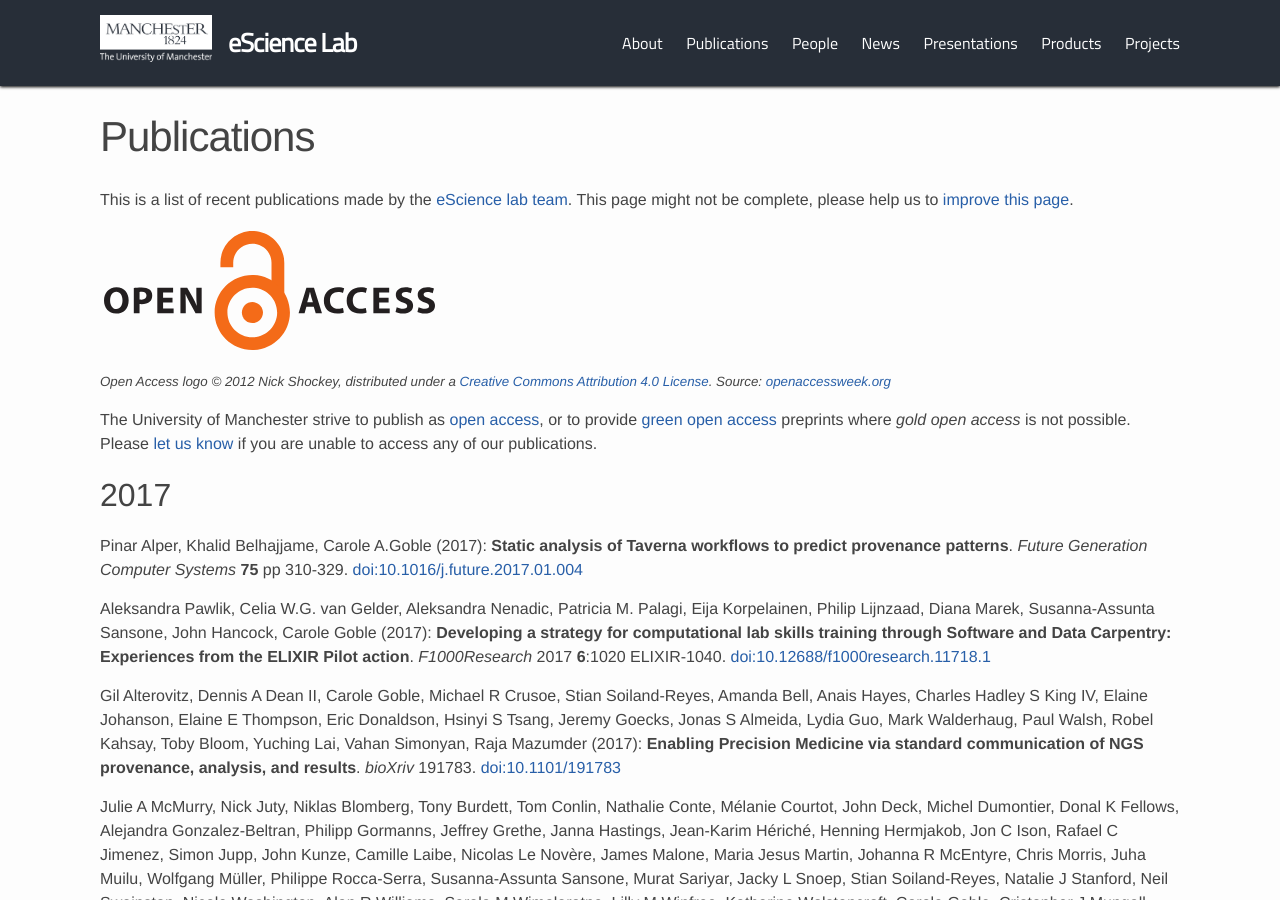
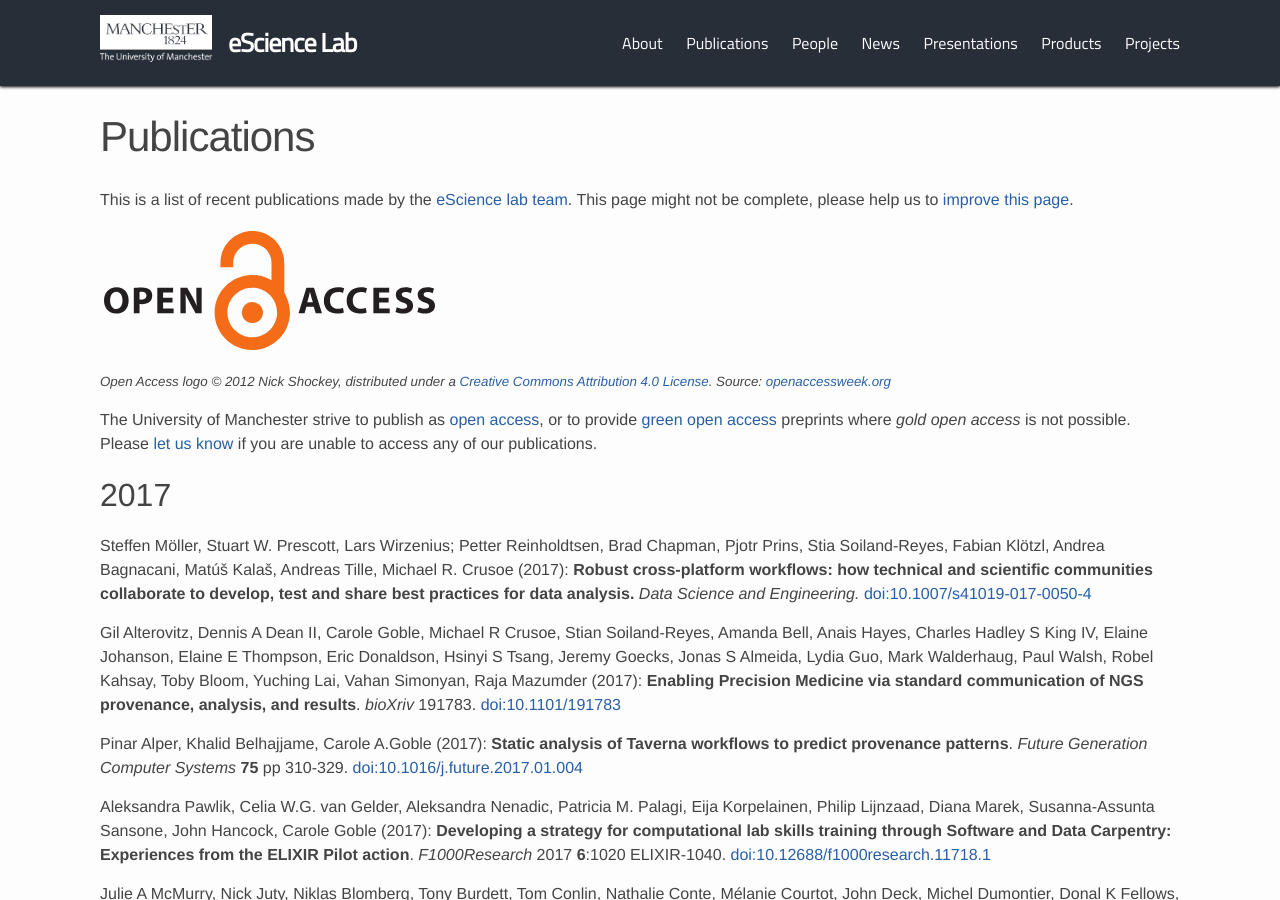
Before and after one commit to eScienceLab/eScienceLab.github.io, a Jekyll site: the page built from publications/index.md, in a window 1280 px wide and 900 px high. Built offline with Jekyll 4.4.1, drawn with Linux system fonts in a browser that asks for light colours; comment, search, counter and statistics services are not loaded.

Commit message:
Added https://doi.org/10.1007/s41019-017-0050-4

```diff
--- a/publications/index.md
+++ b/publications/index.md
@@ -23,6 +23,7 @@
 
 Please try to use this citation style:
 
+
 First Name, Second Author, All Authors, Last Author (2016)
 **The title of the paper**
 _Journal of Papers_ **15**(2)
@@ -37,6 +38,17 @@
 
 ## 2017
 
+Steffen Möller, Stuart W. Prescott, Lars Wirzenius; Petter Reinholdtsen, Brad Chapman, Pjotr Prins, Stia  Soiland-Reyes, Fabian Klötzl, Andrea Bagnacani, Matúš Kalaš, Andreas Tille, Michael R. Crusoe (2017):
+**Robust cross-platform workflows: how technical and scientific communities collaborate to develop, test and share best practices for data analysis.**
+_Data Science and Engineering._
+[doi:10.1007/s41019-017-0050-4](https://doi.org/10.1007/s41019-017-0050-4)
+
+
+Gil Alterovitz, Dennis A Dean II, Carole Goble, Michael R Crusoe, Stian Soiland-Reyes, Amanda Bell, Anais Hayes, Charles Hadley S King IV, Elaine Johanson, Elaine E Thompson, Eric Donaldson, Hsinyi S Tsang, Jeremy Goecks, Jonas S Almeida, Lydia Guo, Mark Walderhaug, Paul Walsh, Robel Kahsay, Toby Bloom, Yuching Lai, Vahan Simonyan, Raja Mazumder (2017):
+**Enabling Precision Medicine via standard communication of NGS provenance, analysis, and results**.
+_bioXriv_ 191783.
+[doi:10.1101/191783](https://doi.org/10.1101/191783)
+
 Pinar Alper, Khalid Belhajjame, Carole A.Goble (2017):
 **Static analysis of Taverna workflows to predict provenance patterns**.
 _Future Generation Computer Systems_ **75** pp 310-329.
@@ -101,7 +106,6 @@
 [[pdf]](https://static.aminer.org/pdf/fa/bigdata2016/BigD418.pdf)
 [[zenodo]](https://zenodo.org/record/820878)
 [[researchgate]](https://www.researchgate.net/publication/309779617_I'll_Take_That_to_Go_Big_Data_Bags_and_Minimal_Identifiers_for_Exchange_of_Large_Complex_Datasets)
-
 
 Antonis Troumpoukis, Angelos Charalambidis, Giannis Mouchakis, Stasinos Konstantopoulos, Ronald Siebes, Victor de Boer, Stian Soiland-Reyes, Daniela Digles (2016):
 **Developing a Benchmark Suite for Semantic Web Data from Existing Workflows**
```
Also changed, not shown: other parts of publications/index.md (+0 -7 lines).
